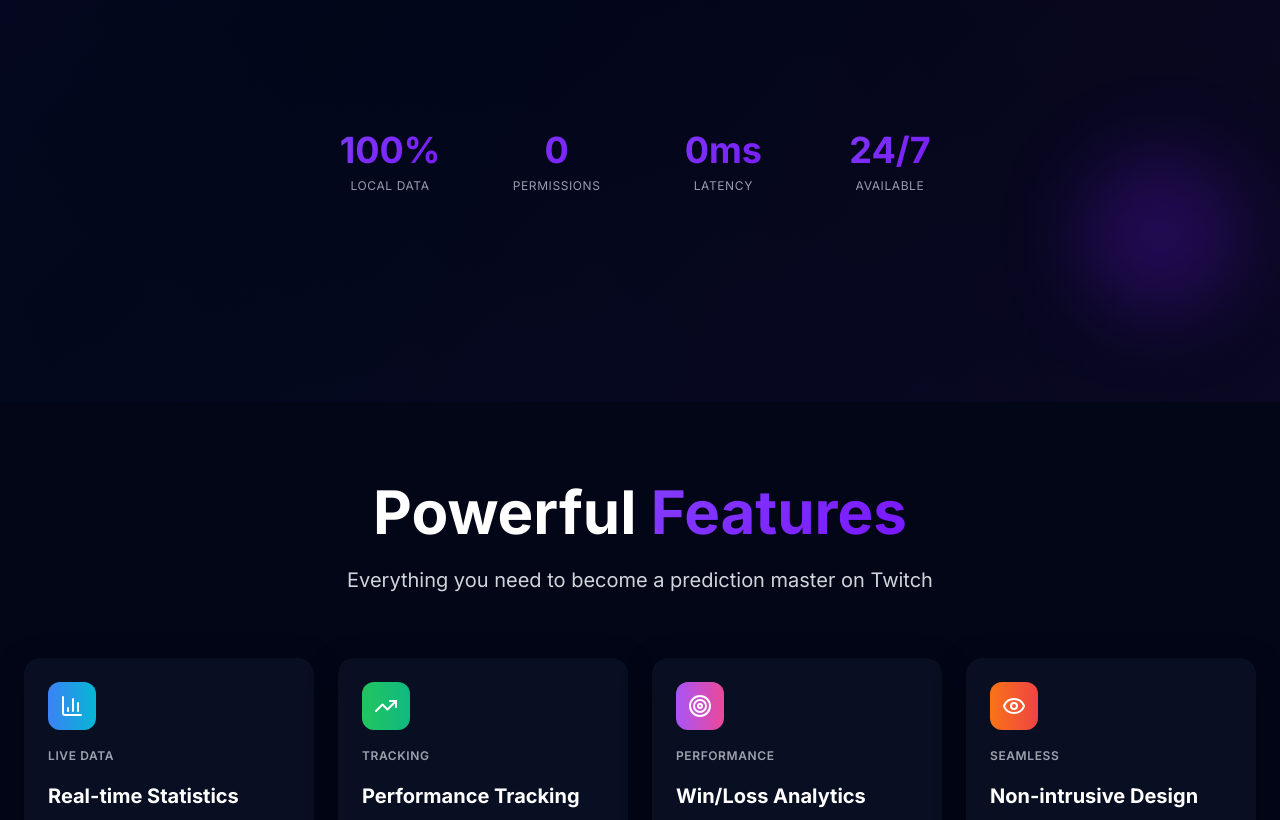
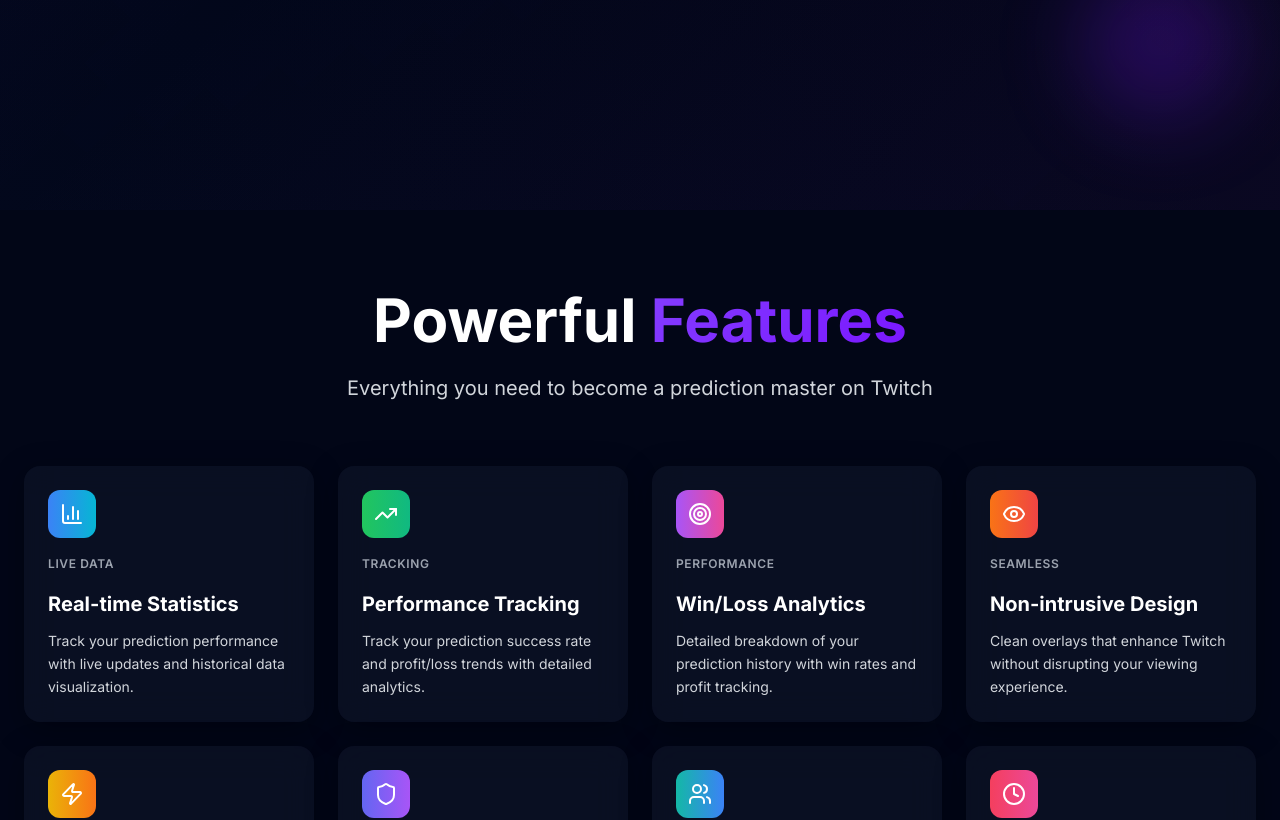
Before and after one commit to MrV1ctor/statsense, a React (Vite) app in the folder website/: page / in a window 1280 px wide. Shown: the part 980-1800 px from the top of the page. Built offline with nearby package versions, Linux system fonts and the light colour scheme.

Commit message:
commented out some stats

```diff
--- a/website/src/components/Hero.jsx
+++ b/website/src/components/Hero.jsx
@@ -109,18 +109,18 @@ const Hero = () => {
         </motion.div>
 
         {/* Minimal Stats */}
-        <motion.div
+        {/* <motion.div
           initial={{ opacity: 0 }}
           animate={{ opacity: 1 }}
           transition={{ duration: 1, delay: 1.2 }}
-          className="grid grid-cols-2 md:grid-cols-4 gap-8 max-w-2xl mx-auto mb-32"
+          className="grid grid-cols-2 md:grid-cols-2 gap-8 max-w-2xl mx-auto mb-32"
         >
           {[
             // { value: "10K+", label: "Users" },
             // { value: "4.9★", label: "Rating" },
             { value: "100%", label: "Local Data" },
-            { value: "0", label: "Permissions" },
-            { value: "0ms", label: "Latency" },
+            // { value: "Auto", label: "Updates" },
+            // { value: "0ms", label: "Latency" },
             { value: "24/7", label: "Available" },
           ].map((stat, index) => (
             <div key={index} className="text-center">
@@ -130,7 +130,7 @@ const Hero = () => {
               <div className="text-gray-400 text-xs uppercase tracking-wider">{stat.label}</div>
             </div>
           ))}
-        </motion.div>
+        </motion.div> */}
       </div>
 
       {/* Enhanced Floating elements */}
--- a/website/src/components/Installation.jsx
+++ b/website/src/components/Installation.jsx
@@ -34,7 +34,7 @@ const Installation = () => {
     // { icon: Users, value: "10,000+", label: "Active Users" },
     // { icon: Star, value: "4.9/5", label: "Rating" },
     { icon: Shield, value: "100%", label: "Safe & Secure" },
-    { icon: Zap, value: "< 1MB", label: "Lightweight" },
+    { icon: Zap, value: "< 0.1MB", label: "Lightweight" },
     { icon: Chrome, value: "Chrome", label: "Extension" }
   ]
 
```
